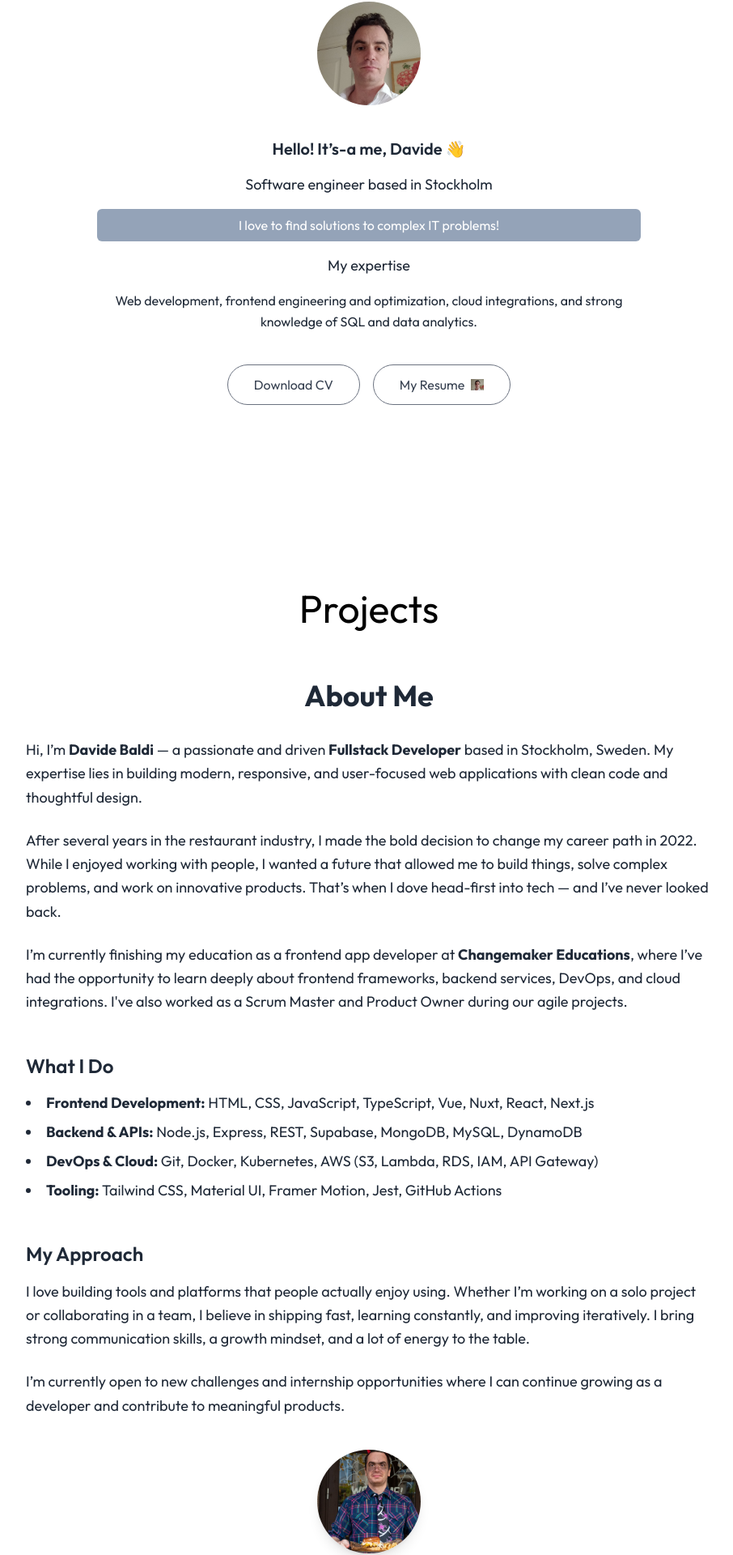
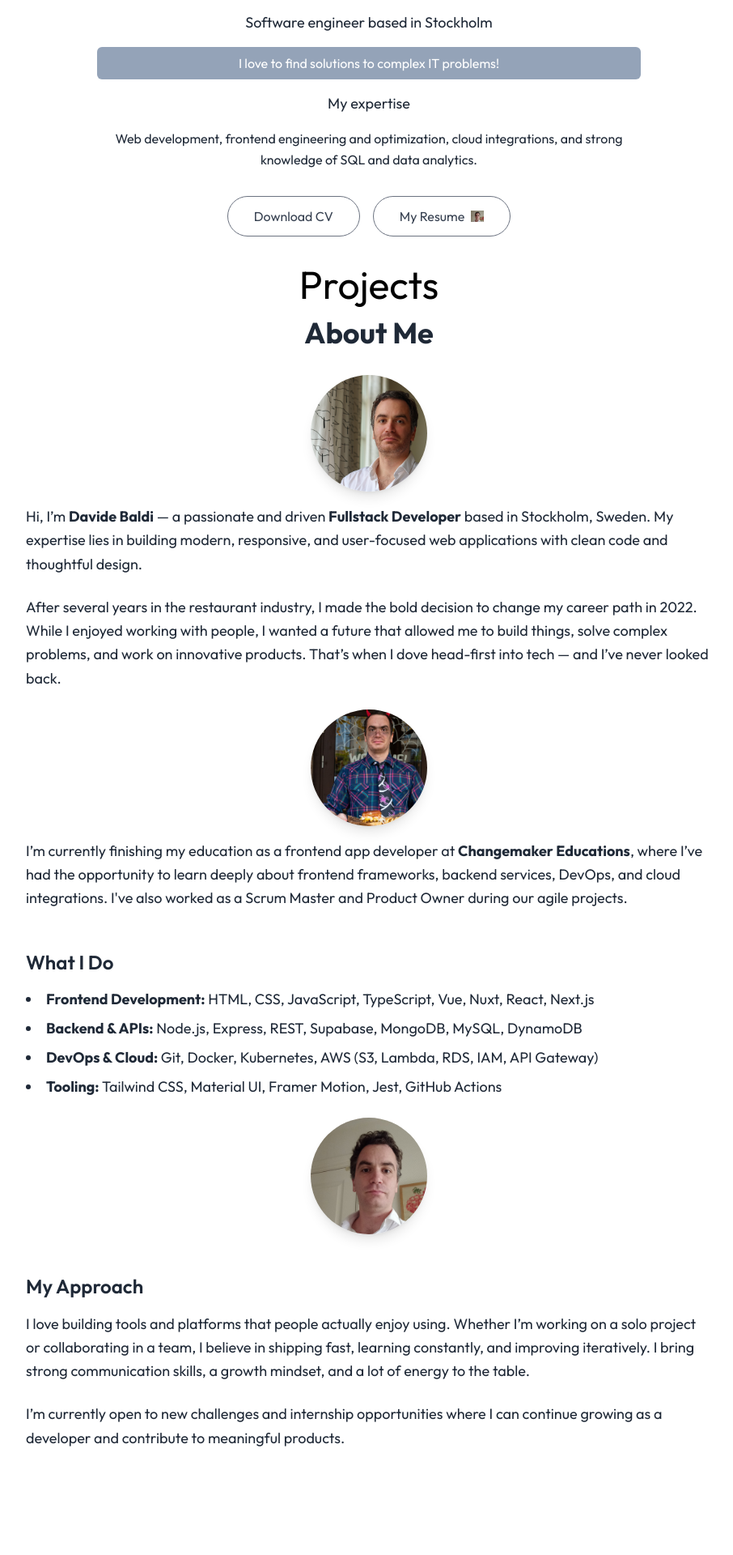
Before and after one commit to indiano881/newport, a Nuxt app: page / in a window 1280 px wide. Shown: the part 279-2199 px from the top of the page at 81% size, without its empty margins (184-1090 px from the left). After the commit the page ends 2109 px from the top, so only its background shows below. Built offline with nearby package versions, Linux system fonts and the light colour scheme.

Commit message:
added images to my story and better spacing

```diff
--- a/components/MyStory.vue
+++ b/components/MyStory.vue
@@ -1,7 +1,14 @@
 <template>
-    <section class="max-w-4xl mx-auto px-6 py-16 text-gray-800 dark:text-white">
+    <section class="max-w-4xl mx-auto px-6 py-4 text-gray-800 dark:text-white">
       <h1 class="text-4xl font-bold mb-8 text-center">About Me</h1>
-
+      <div class="flex justify-center my-4">
+  <NuxtImg
+    src="/davide1.png"
+    alt="Davide Baldi"
+    loading="lazy"
+    class="rounded-full w-36 h-36 object-cover object-[0%_0%] shadow-lg transition-transform duration-300 ease-in-out hover:scale-125"
+  />
+</div>
       <p class="mb-6 text-lg leading-relaxed">
         Hi, I’m <strong>Davide Baldi</strong> — a passionate and driven <strong>Fullstack Developer</strong> based in Stockholm, Sweden. My expertise lies in building modern, responsive, and user-focused web applications with clean code and thoughtful design.
       </p>
@@ -9,6 +16,14 @@
       <p class="mb-6 text-lg leading-relaxed">
         After several years in the restaurant industry, I made the bold decision to change my career path in 2022. While I enjoyed working with people, I wanted a future that allowed me to build things, solve complex problems, and work on innovative products. That’s when I dove head-first into tech — and I’ve never looked back.
       </p>
+      <div class="flex justify-center my-4">
+  <NuxtImg
+    src="/projects/davide.jpg"
+    alt="Davide Baldi"
+    loading="lazy"
+    class="rounded-full w-36 h-36 object-cover object-[0%_0%] shadow-lg transition-transform duration-300 ease-in-out hover:scale-125"
+  />
+</div>
 
       <p class="mb-6 text-lg leading-relaxed">
         I’m currently finishing my education as a frontend app developer at <strong>Changemaker Educations</strong>, where I’ve had the opportunity to learn deeply about frontend frameworks, backend services, DevOps, and cloud integrations. I've also worked as a Scrum Master and Product Owner during our agile projects.
@@ -22,7 +37,14 @@
         <li><strong>DevOps & Cloud:</strong> Git, Docker, Kubernetes, AWS (S3, Lambda, RDS, IAM, API Gateway)</li>
         <li><strong>Tooling:</strong> Tailwind CSS, Material UI, Framer Motion, Jest, GitHub Actions</li>
       </ul>
-
+      <div class="flex justify-center my-4">
+      <NuxtImg
+    src="/davide.png"
+    alt="Davide Baldi"
+    loading="lazy"
+    class="rounded-full w-36 h-36 object-cover object-[0%_0%] shadow-lg transition-transform duration-300 ease-in-out hover:scale-125"
+  />
+</div>
       <h2 class="text-2xl font-semibold mt-12 mb-4">My Approach</h2>
 
       <p class="mb-6 text-lg leading-relaxed">
@@ -33,8 +55,6 @@
         I’m currently open to new challenges and internship opportunities where I can continue growing as a developer and contribute to meaningful products.
       </p>
 
-      <div class="flex justify-center mt-10">
-        <NuxtImg src="/projects/davide.jpg" alt="Davide Baldi" class="rounded-full w-32 h-32 object-cover shadow-lg" />
-      </div>
+
     </section>
   </template>
--- a/pages/about/index.vue
+++ b/pages/about/index.vue
@@ -1,3 +1,3 @@
 <template>
-    <h1>about</h1>
+    <MyStory />
 </template>
--- a/pages/index.vue
+++ b/pages/index.vue
@@ -1,9 +1,9 @@
 <template>
-    <main class="flex flex-col items-center justify-center min-h-[1000px] px-6 py-12 space-y-10 text-center text-gray-800 dark:text-white">
+    <main class="flex flex-col items-center justify-center min-h-[600px] px-6  space-y-8 text-center text-gray-800 dark:text-white">
 
     <!-- Profile Image -->
     <NuxtImg
-      src="/davide.png"
+      src="/projects/gamer.png"
       alt="Davide Baldi"
       class="rounded-full w-32 h-32 object-cover mt-12"
     />
@@ -50,8 +50,10 @@
     </div>
 
   </main>
+
     <ProjectsDisplay />
     <MyStory />
+
 
 </template>
 <script setup>
```
Also changed, not shown: public/davide1.png (added).
